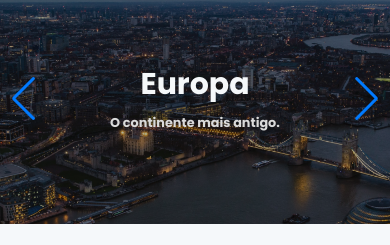
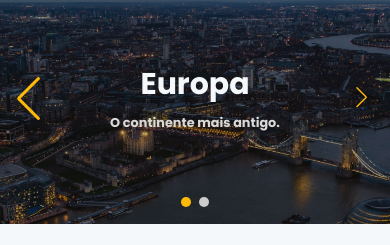
Before and after one commit to m4rcaoferole/desafio-interface-chakra, a Next.js app: page / in a window 390 px wide. Shown: the part 596-841 px from the top of the page. Built offline with nearby package versions, Linux system fonts and the light colour scheme.

Commit message:
feat: finalizada primeira page e page respondiva[

```diff
--- a/package.json
+++ b/package.json
@@ -17,6 +17,7 @@
     "next": "12.2.5",
     "react": "18.2.0",
     "react-dom": "18.2.0",
+    "sass": "^1.54.7",
     "swiper": "^8.3.2"
   },
   "devDependencies": {
--- a/src/components/Slider/index.tsx
+++ b/src/components/Slider/index.tsx
@@ -3,8 +3,6 @@ import Link from "next/link";
 
 import { Navigation, Pagination, Scrollbar, A11y } from "swiper";
 import { Swiper, SwiperSlide } from "swiper/react";
-
-// SwiperCore.use([ Navigation, Pagination, Scrollbar, A11y ])
 
 export default function Slider() {
   return (
@@ -16,9 +14,9 @@ export default function Slider() {
       h={["250px", "450px"]}
     >
       <Swiper
-        slidesPerView={1}
-        pagination={{ dynamicBullets: true }}
+        pagination={true}
         navigation
+        modules={[Pagination]}
         autoplay={{
           delay: 3000,
         }}
--- a/src/pages/_app.tsx
+++ b/src/pages/_app.tsx
@@ -4,7 +4,10 @@ import { theme } from "../styles/theme";
 
 import 'swiper/css';
 import 'swiper/css/navigation';
+import 'swiper/scss/pagination';
 import 'swiper/css/scrollbar';
+
+import '../styles/slider.scss';
 
 function MyApp({ Component, pageProps }: AppProps) {
   return (
--- /dev/null
+++ b/src/styles/slider.scss
@@ -0,0 +1,43 @@
+.swiper-button-next {
+  right: 45px;
+}
+
+.swiper-button-prev {
+  left: 45px;
+}
+
+.swiper-button-next:after,
+.swiper-button-prev:after {
+  color: #ffba08;
+}
+
+.swiper-pagination-bullet {
+  width: 14px;
+  height: 14px;
+  background-color: #ccc;
+  opacity: 1;
+}
+
+.swiper-pagination-bullet-active {
+  background-color: #ffba08;
+}
+
+@media (max-width: 35em) {
+  .swiper-button-next {
+    right: 15px;
+  }
+
+  .swiper-button-prev {
+    left: 15px;
+  }
+
+  .swiper-button-next:after,
+  .swiper-button-pev:after {
+    font-size: 1.3rem;
+  }
+
+  .swiper-pagination-bullet {
+    width: 10px;
+    height: 10px;
+  }
+}
```
Also changed, not shown: 1 other file (tests, documents, lock files or other folders).
